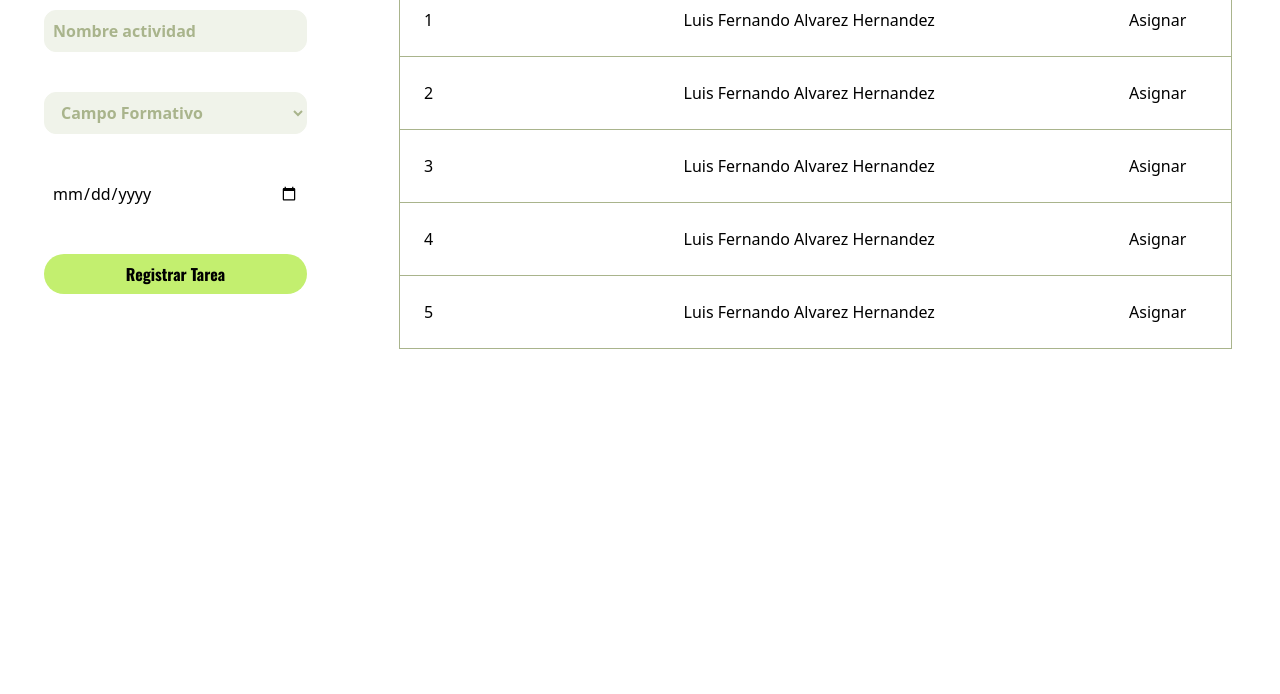
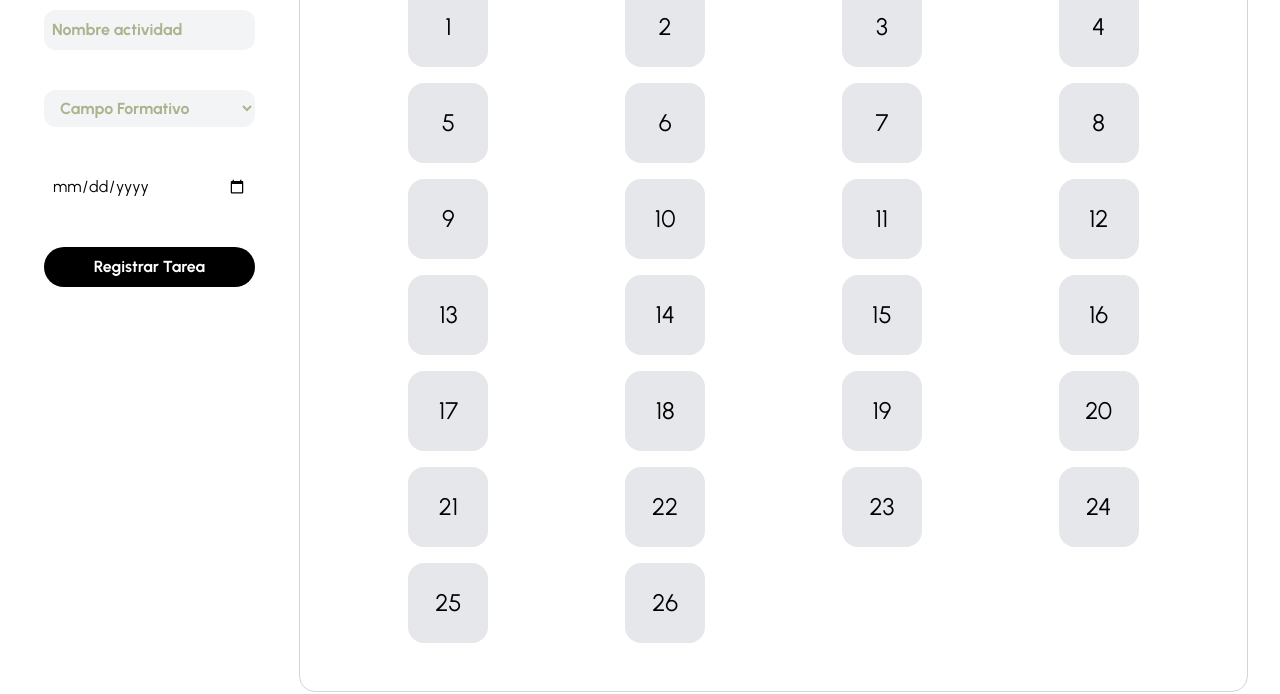
Before and after one commit to nandoalher/proyecto_personal, a website: page registrarTareas.html in a window 1280 px wide. Shown: the part 106-800 px from the top of the page. Drawn offline with Linux system fonts and the light colour scheme.

Commit message:
Agrego grilla para registrar tareas

```diff
--- a/registrarTareas.html
+++ b/registrarTareas.html
@@ -16,68 +16,48 @@
                 <fieldset>
                     <legend class="sr-only">Información de la tarea</legend>
                     <div class="flex flex-col gap-10">
-                            <input type="text" placeholder="Nombre actividad" id="nombre" name="nombre" class="border border-select-green p-2 rounded-xl bg-select-green placeholder-labels-green font-bold font-roboto focus:border-2 focus:ring-labels-green focus:border-labels-green">
-                            <select id="categoria" name="categoria" class="w-full border border-select-green rounded-xl px-3 py-2 bg-select-green text-labels-green font-bold font-roboto focus:outline-none focus:ring-2 focus:ring-labels-green focus:border-labels-green">
+                            <input type="text" placeholder="Nombre actividad" id="nombre" name="nombre" class="p-2 rounded-xl bg-gray-100 placeholder-labels-green font-bold font-urbanist text-black">
+                            <select id="categoria" name="categoria" class="w-full rounded-xl px-3 py-2 bg-gray-100 text-labels-green font-bold font-urbanist focus:outline-none">
                                 <option value="" disabled selected hidden>Campo Formativo</option>
                                 <option value="Lenguajes">Lenguajes</option>
                                 <option value="Saberes y Pensamiento Científico">Saberes y Pensamiento Científico</option>
                                 <option value="Ética, Naturaleza y Sociedades">Ética, Naturaleza y Sociedades</option>
                                 <option value="De lo Humano a lo Comunitario">De lo Humano a lo Comunitario</option>
                             </select>
-                            <input type="date" placeholder="Hola" id="fecha" name="fecha" class="border-xl p-2 rounded">
-                            <button type="submit" class="bg-button-green text-black font-bold font-oswald p-2 rounded-3xl">Registrar Tarea</button>
+                            <input type="date" placeholder="Hola" id="fecha" name="fecha" class="border-xl p-2 rounded font-urbanist">
+                            <button type="submit" class="bg-black text-white font-bold font-urbanist p-2 rounded-3xl cursor-pointer hover:bg-button-green hover:text-black">Registrar Tarea</button>
                         </div>
                 </fieldset>
             </form>
         </section>
 
-        <section class="h-full w-screen p-12">
-            <table class="h-full w-full border border-labels-green">
-                <tdead>
-                    <tr class="border-b border-labels-green">
-                        <th class="text-left p-2 pl-6">Numero de lista</th>
-                        <th class="text-left">Nombre del alumno</th>
-                        <th class="text-left">Acción</th>
-                    </tr>
-                </tdead>
-                <tbody>
-                    <tr class="border-b border-labels-green">
-                        <td class="p-6">1</td>
-                        <td>Luis Fernando Alvarez Hernandez</td>
-                        <td>
-                            <button class="w-full text-left">Asignar</button>
-                        </td>
-                    </tr>
-                    <tr class="border-b border-labels-green">
-                        <td class="p-6">2</td>
-                        <td>Luis Fernando Alvarez Hernandez</td>
-                        <td>
-                            <button class="w-full text-left">Asignar</button>
-                        </td>
-                    </tr>
-                    <tr class="border-b border-labels-green">
-                        <td class="p-6">3</td>
-                        <td>Luis Fernando Alvarez Hernandez</td>
-                        <td>
-                            <button class="w-full text-left">Asignar</button>
-                        </td>
-                    </tr>
-                    <tr class="border-b border-labels-green">
-                        <td class="p-6">4</td>
-                        <td>Luis Fernando Alvarez Hernandez</td>
-                        <td>
-                            <button class="w-full text-left">Asignar</button>
-                        </td>
-                    </tr>
-                    <tr class="border-b border-labels-green">
-                        <td class="p-6">5</td>
-                        <td>Luis Fernando Alvarez Hernandez</td>
-                        <td>
-                            <button class="w-full text-left">Asignar</button>
-                        </td>
-                    </tr>
-                </tbody>
-            </table>
+        <section class="h-full w-screen p-12 border-gray-300 border-[1px] rounded-2xl mt-11 mr-8 grid grid-cols-4 gap-4 text-center justify-center">
+            <div class="bg-gray-200 size-20  rounded-2xl flex justify-center items-center text-2xl font-urbanist m-auto cursor-pointer hover:bg-black hover:text-white">1</div>
+            <div class="bg-gray-200 size-20  rounded-2xl flex justify-center items-center text-2xl font-urbanist m-auto cursor-pointer hover:bg-black hover:text-white">2</div>
+            <div class="bg-gray-200 size-20  rounded-2xl flex justify-center items-center text-2xl font-urbanist m-auto cursor-pointer hover:bg-black hover:text-white">3</div>
+            <div class="bg-gray-200 size-20  rounded-2xl flex justify-center items-center text-2xl font-urbanist m-auto cursor-pointer hover:bg-black hover:text-white">4</div>
+            <div class="bg-gray-200 size-20  rounded-2xl flex justify-center items-center text-2xl font-urbanist m-auto cursor-pointer hover:bg-black hover:text-white">5</div>
+            <div class="bg-gray-200 size-20  rounded-2xl flex justify-center items-center text-2xl font-urbanist m-auto cursor-pointer hover:bg-black hover:text-white">6</div>
+            <div class="bg-gray-200 size-20  rounded-2xl flex justify-center items-center text-2xl font-urbanist m-auto cursor-pointer hover:bg-black hover:text-white">7</div>
+            <div class="bg-gray-200 size-20  rounded-2xl flex justify-center items-center text-2xl font-urbanist m-auto cursor-pointer hover:bg-black hover:text-white">8</div>
+            <div class="bg-gray-200 size-20  rounded-2xl flex justify-center items-center text-2xl font-urbanist m-auto cursor-pointer hover:bg-black hover:text-white">9</div>
+            <div class="bg-gray-200 size-20  rounded-2xl flex justify-center items-center text-2xl font-urbanist m-auto cursor-pointer hover:bg-black hover:text-white">10</div>
+            <div class="bg-gray-200 size-20  rounded-2xl flex justify-center items-center text-2xl font-urbanist m-auto cursor-pointer hover:bg-black hover:text-white">11</div>
+            <div class="bg-gray-200 size-20  rounded-2xl flex justify-center items-center text-2xl font-urbanist m-auto cursor-pointer hover:bg-black hover:text-white">12</div>
+            <div class="bg-gray-200 size-20  rounded-2xl flex justify-center items-center text-2xl font-urbanist m-auto cursor-pointer hover:bg-black hover:text-white">13</div>
+            <div class="bg-gray-200 size-20  rounded-2xl flex justify-center items-center text-2xl font-urbanist m-auto cursor-pointer hover:bg-black hover:text-white">14</div>
+            <div class="bg-gray-200 size-20  rounded-2xl flex justify-center items-center text-2xl font-urbanist m-auto cursor-pointer hover:bg-black hover:text-white">15</div>
+            <div class="bg-gray-200 size-20  rounded-2xl flex justify-center items-center text-2xl font-urbanist m-auto cursor-pointer hover:bg-black hover:text-white">16</div>
+            <div class="bg-gray-200 size-20  rounded-2xl flex justify-center items-center text-2xl font-urbanist m-auto cursor-pointer hover:bg-black hover:text-white">17</div>
+            <div class="bg-gray-200 size-20  rounded-2xl flex justify-center items-center text-2xl font-urbanist m-auto cursor-pointer hover:bg-black hover:text-white">18</div>
+            <div class="bg-gray-200 size-20  rounded-2xl flex justify-center items-center text-2xl font-urbanist m-auto cursor-pointer hover:bg-black hover:text-white">19</div>
+            <div class="bg-gray-200 size-20  rounded-2xl flex justify-center items-center text-2xl font-urbanist m-auto cursor-pointer hover:bg-black hover:text-white">20</div>
+            <div class="bg-gray-200 size-20  rounded-2xl flex justify-center items-center text-2xl font-urbanist m-auto cursor-pointer hover:bg-black hover:text-white">21</div>
+            <div class="bg-gray-200 size-20  rounded-2xl flex justify-center items-center text-2xl font-urbanist m-auto cursor-pointer hover:bg-black hover:text-white">22</div>
+            <div class="bg-gray-200 size-20  rounded-2xl flex justify-center items-center text-2xl font-urbanist m-auto cursor-pointer hover:bg-black hover:text-white">23</div>
+            <div class="bg-gray-200 size-20  rounded-2xl flex justify-center items-center text-2xl font-urbanist m-auto cursor-pointer hover:bg-black hover:text-white">24</div>
+            <div class="bg-gray-200 size-20  rounded-2xl flex justify-center items-center text-2xl font-urbanist m-auto cursor-pointer hover:bg-black hover:text-white">25</div>
+            <div class="bg-gray-200 size-20  rounded-2xl flex justify-center items-center text-2xl font-urbanist m-auto cursor-pointer hover:bg-black hover:text-white">26</div>
         </section>
     </main>
 </body>
```
Also changed, not shown: src/output.css.
